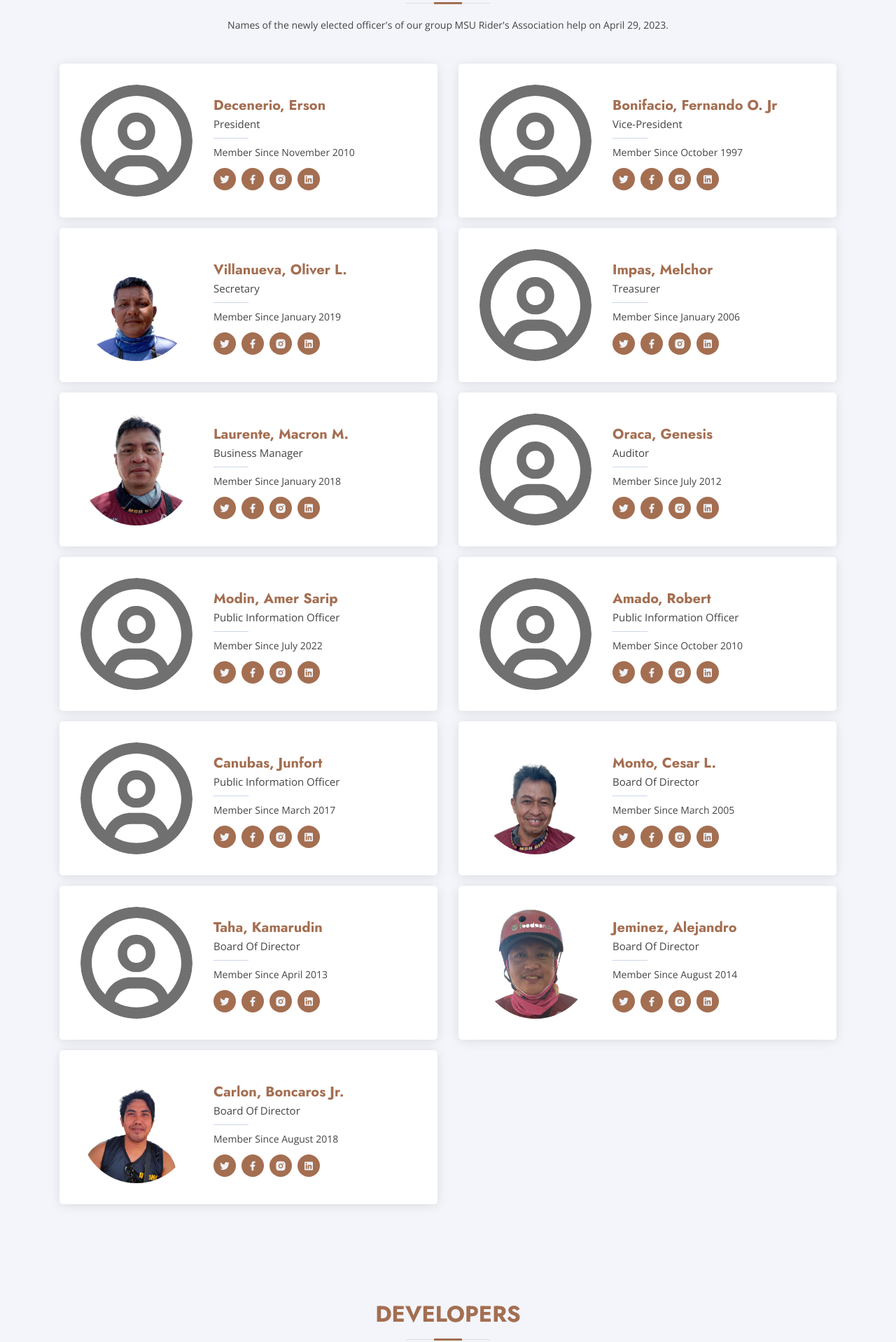
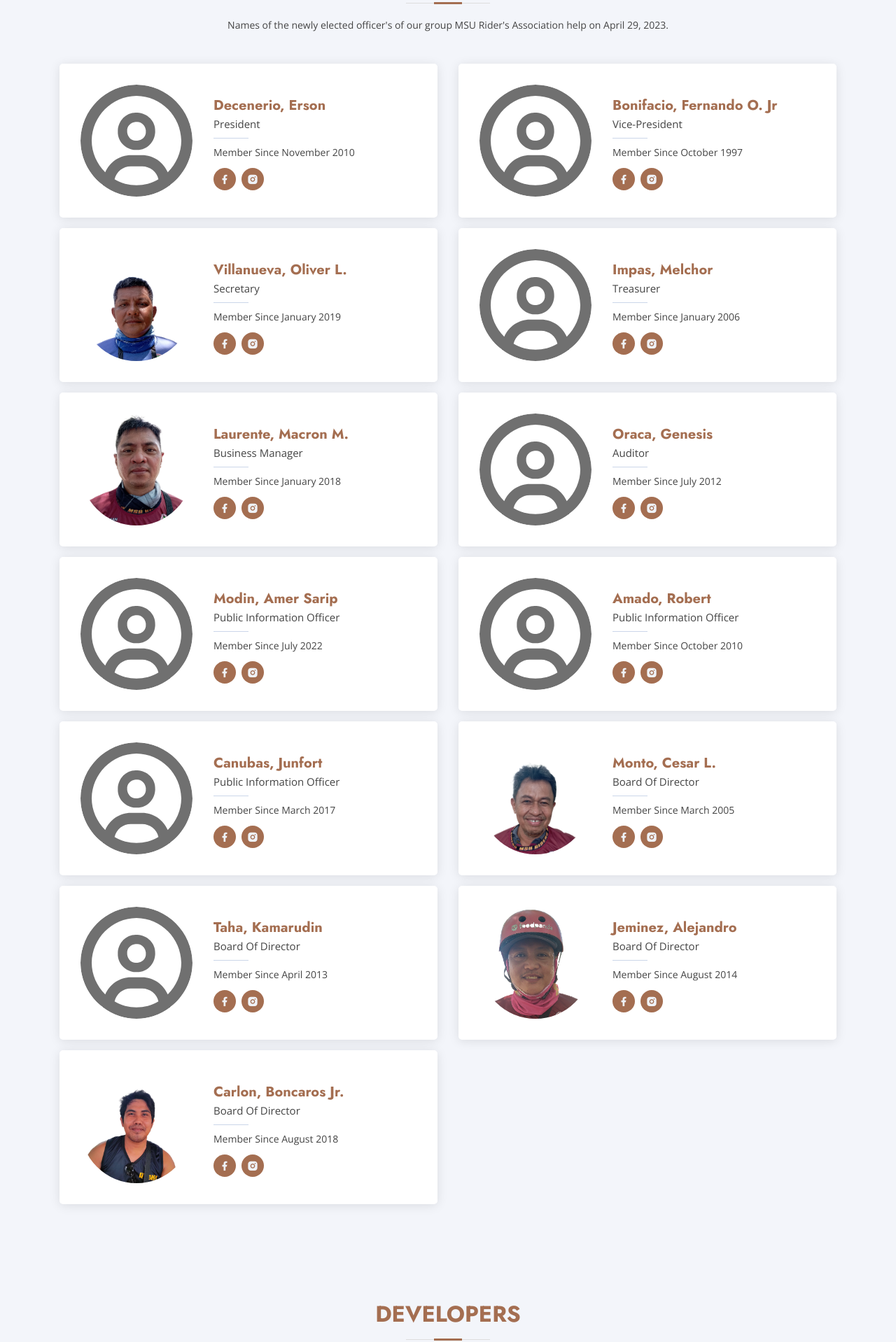
Before and after one commit to Mattseph/msuriderai, a PHP site: page / in a window 1280 px wide. Shown: the part 929-2847 px from the top of the page at 70% size. Run offline with PHP 8.4, Linux system fonts and the light colour scheme; data comes from the database, SQL or seed files in the repository; some libraries are stand-ins or nearby versions.

Commit message:
Edit: Removed LinkedIn and Twitter from Rider Profile

```diff
--- a/index.php
+++ b/index.php
@@ -133,10 +133,8 @@
                   <span><?php echo $officer['designation'] ?></span>
                   <p>Member Since <?php echo $officer['date_of_membership'] ?></p>
                   <div class="social">
-                    <a href=""><i class="ri-twitter-fill"></i></a>
                     <a href=""><i class="ri-facebook-fill"></i></a>
                     <a href=""><i class="ri-instagram-fill"></i></a>
-                    <a href=""> <i class="ri-linkedin-box-fill"></i> </a>
                   </div>
                 </div>
               </div>
```
